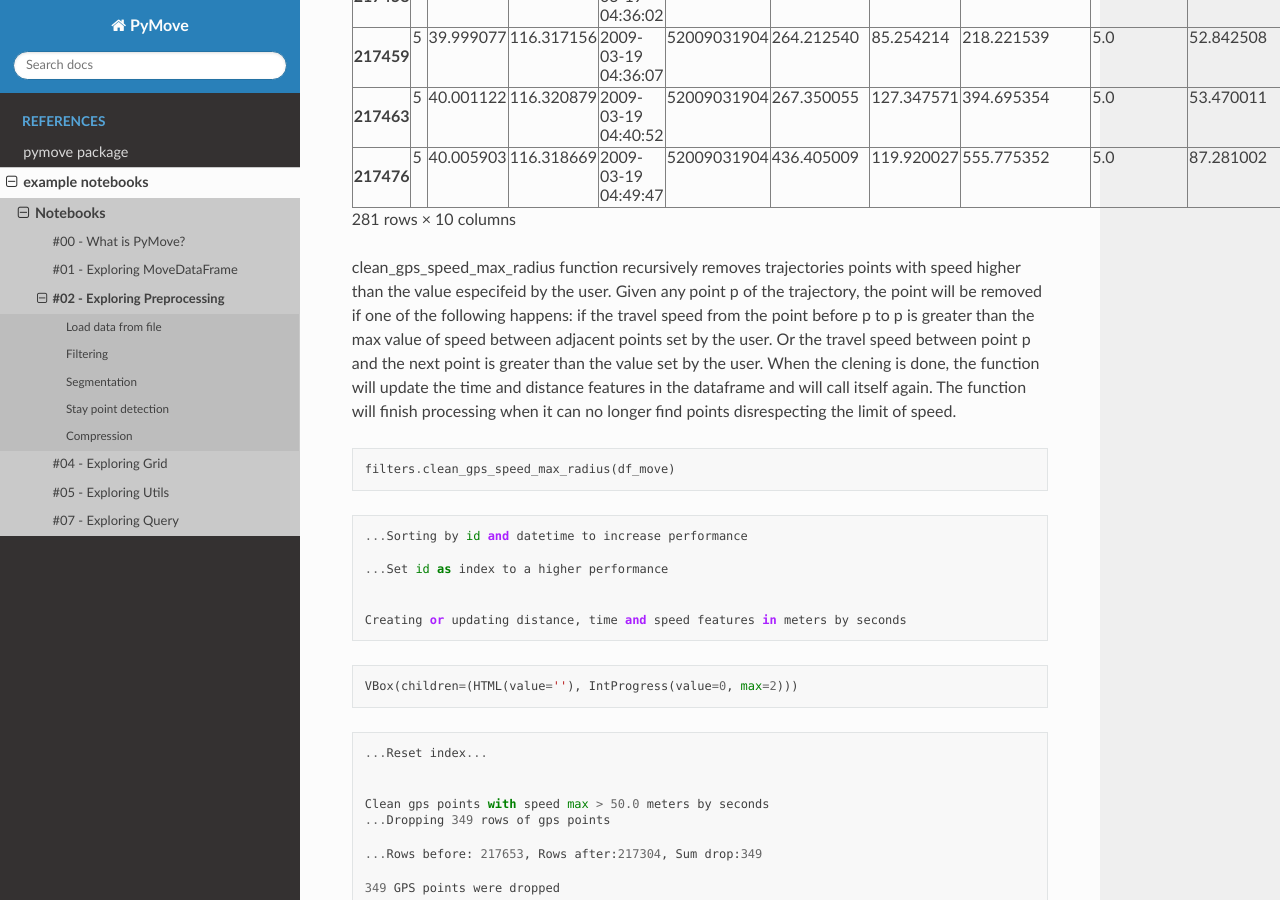
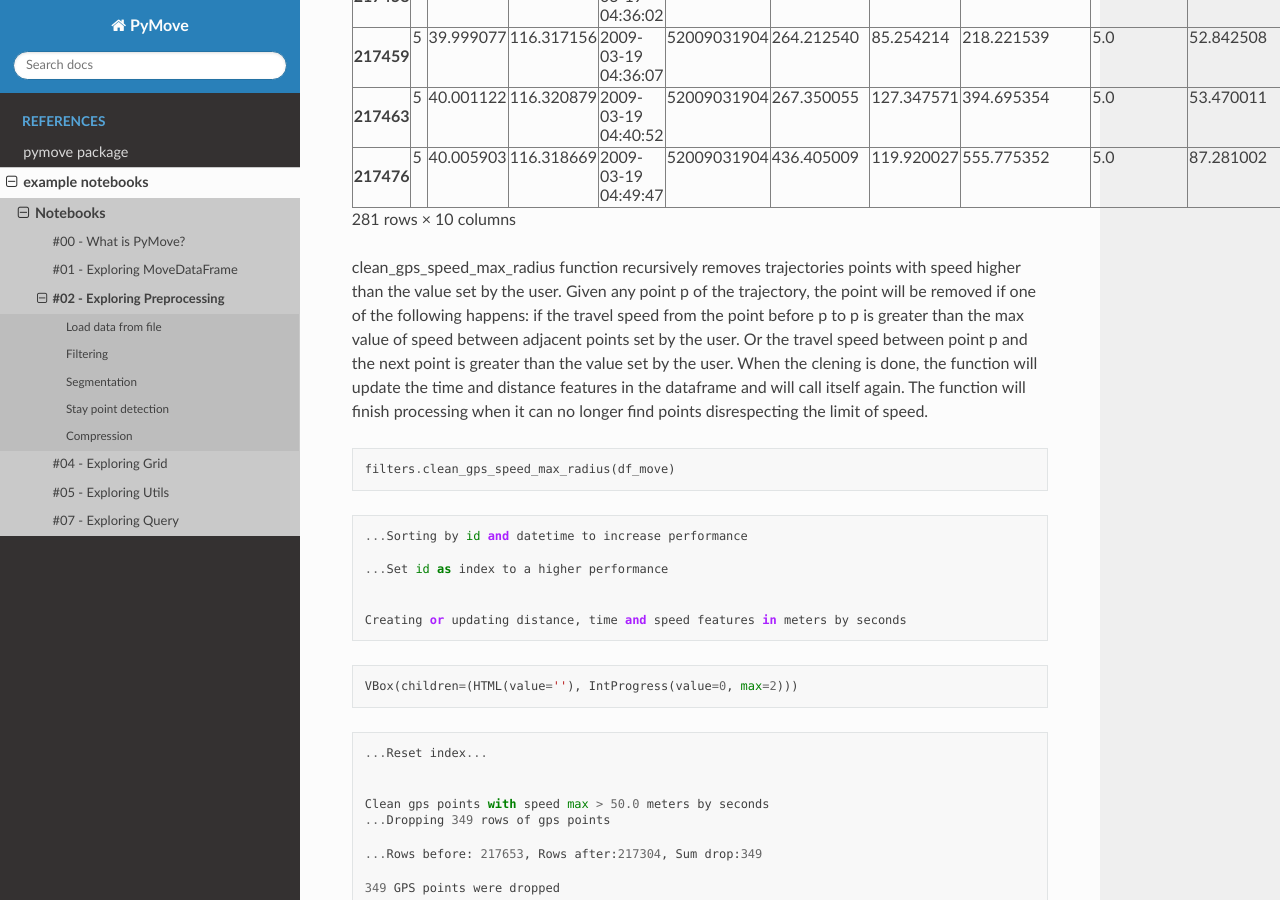
Before and after one commit to InsightLab/PyMove, a Sphinx documentation site: the page built from docs/examples/02_Exploring_Preprossessing.rst, in a window 1280 px wide and 900 px high, scrolled down 7108 px. Built offline with Sphinx 7.4.7 and the Read the Docs theme 2.0.0, drawn with Linux system fonts in a browser that asks for light colours; pages that are not in the unit, such as notebooks, are missing from menus; part of the change alters nothing that is shown; some of the changed text lies outside the part shown.

Commit message:
Update 02_Exploring_Preprossessing.rst

```diff
--- a/docs/examples/02_Exploring_Preprossessing.rst
+++ b/docs/examples/02_Exploring_Preprossessing.rst
@@ -135,7 +135,7 @@ Importing the module:
 
 A bounding box (usually shortened to bbox) is an area defined by two
 longitudes and two latitudes. The function by_bbox, filters points of
-the trajectories according to a especified bounding box.
+the trajectories according to a choosen bounding box.
 
 .. code:: ipython3
 
@@ -398,7 +398,7 @@ value and column label, set by value and label_name respectively.
 
 
 
-by_id function filters trajectories points according to especified
+by_id function filters trajectories points according to selected
 trajectory id.
 
 .. code:: ipython3
@@ -1315,7 +1315,7 @@ is smaller than the value set by the parameter speed_radius.
 
 
 clean_gps_speed_max_radius function recursively removes trajectories
-points with speed higher than the value especifeid by the user. Given
+points with speed higher than the value set by the user. Given
 any point p of the trajectory, the point will be removed if one of the
 following happens: if the travel speed from the point before p to p is
 greater than the max value of speed between adjacent points set by the
```
